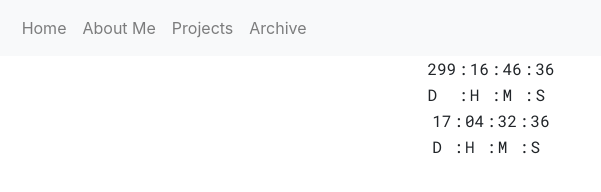
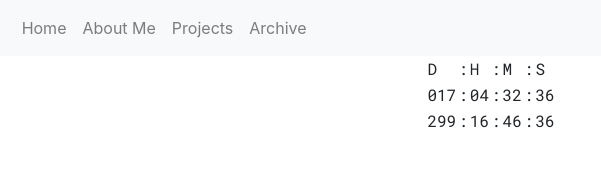
Before and after one commit to devRadish/Project-Turtleduck, a plain HTML site: page turtleduck.html in a window 1280 px wide. Shown: the full height of the page, 149-750 px from the left. Drawn offline with nearby package versions, Linux system fonts and the light colour scheme.

Commit message:
rearrangement

```diff
--- a/js/countdown.ocsa.js
+++ b/js/countdown.ocsa.js
@@ -28,7 +28,7 @@ var ocx = setInterval(function() {
 	}
 
 	// Display the result in the element with id="countdown"
-	document.getElementById("OCd").innerHTML = ocdays;
+	document.getElementById("OCd").innerHTML = pad(ocdays, 3);
 	document.getElementById("OCh").innerHTML = pad(ochours, 2);
 	document.getElementById("OCm").innerHTML = pad(ocminutes, 2);
 	document.getElementById("OCs").innerHTML = pad(ocseconds, 2);
--- a/turtleduck.html
+++ b/turtleduck.html
@@ -54,15 +54,6 @@
 		<table align="center">
 			<tbody>
 				<tr>
-					<th id="d"></th>
-					<th>:</th>
-					<th id="h"></th>
-					<th>:</th>
-					<th id="m"></th>
-					<th>:</th>
-					<th id="s"></th>
-				</tr>
-				<tr>
 					<th>D</th>
 					<th>:</th>
 					<th>H</th>
@@ -71,10 +62,6 @@
 					<th>:</th>
 					<th>S</th>
 				</tr>
-			</tbody>
-		</table>
-		<table align="center">
-			<tbody>
 				<tr>
 					<th id="OCd"></th>
 					<th>:</th>
@@ -85,13 +72,13 @@
 					<th id="OCs"></th>
 				</tr>
 				<tr>
-					<th>D</th>
+					<th id="d"></th>
 					<th>:</th>
-					<th>H</th>
+					<th id="h"></th>
 					<th>:</th>
-					<th>M</th>
+					<th id="m"></th>
 					<th>:</th>
-					<th>S</th>
+					<th id="s"></th>
 				</tr>
 			</tbody>
 		</table>
```
